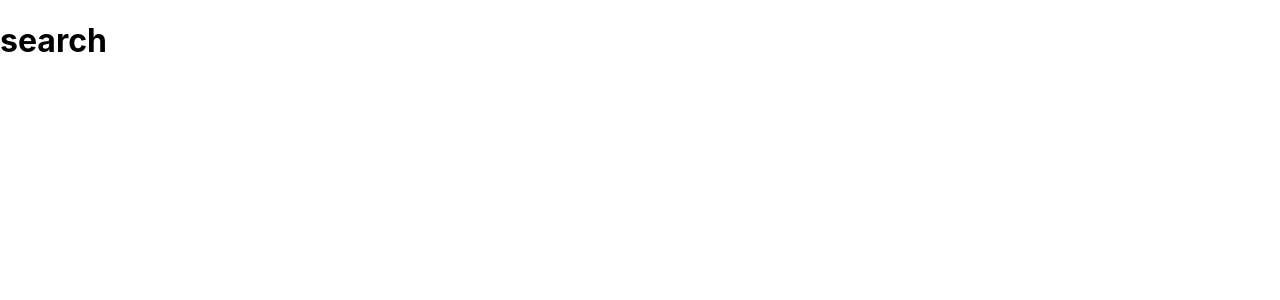
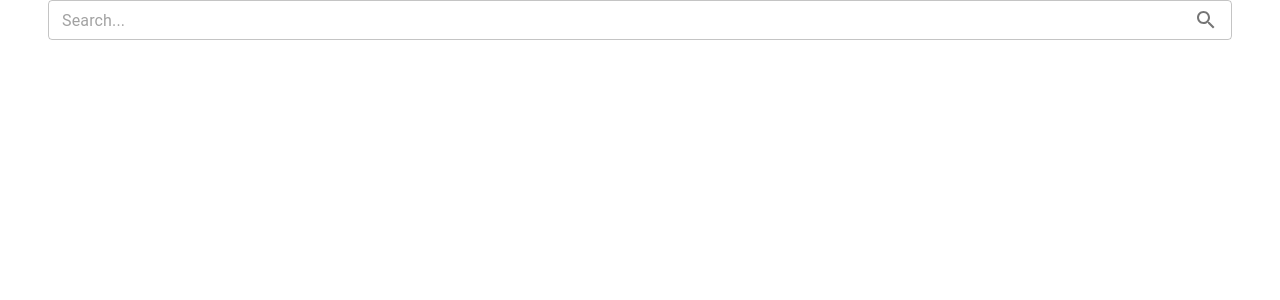
Before and after one commit to foysalBN/Anime_search_app, a React (Create React App) app: page / in a window 1280 px wide. Shown: the top 300 px of the page. Built offline with nearby package versions, Linux system fonts and the light colour scheme.

Commit message:
Search bar added with debounced onchange

```diff
--- a/package.json
+++ b/package.json
@@ -11,6 +11,7 @@
     "@testing-library/react": "^12.1.2",
     "@testing-library/user-event": "^13.5.0",
     "@types/jest": "^27.4.0",
+    "@types/lodash.debounce": "^4.0.6",
     "@types/node": "^16.11.21",
     "@types/react": "^17.0.38",
     "@types/react-dom": "^17.0.11",
--- a/src/components/Search.tsx
+++ b/src/components/Search.tsx
@@ -1,10 +1,13 @@
 import { Box } from '@mui/system';
-import React from 'react';
+import React, { useState } from 'react';
+import SearchBar from './SearchBar';
 
 const Search = () => {
+    const [query, setQuery] = useState('');
+
     return (
-        <Box>
-            <h1>search</h1>
+        <Box sx={{ maxWidth: "1200px", mx: "auto", px: '3em' }} >
+            <SearchBar query={query} setQuery={setQuery} />
 
         </Box>
     );
--- /dev/null
+++ b/src/components/SearchBar.tsx
@@ -0,0 +1,40 @@
+import React from 'react';
+import { InputAdornment, TextField } from '@mui/material';
+import SearchIcon from '@mui/icons-material/Search';
+import debounce from 'lodash.debounce'
+
+interface IProps {
+    query: string,
+    setQuery: Function
+};
+
+const SearchBar: React.FC<IProps> = ({ query, setQuery }) => {
+    const updateQueru = (e: React.ChangeEvent<HTMLInputElement>) => {
+        console.log(e.target.value)
+        setQuery(e.target.value);
+    }
+    const debouncedOnChange = debounce(updateQueru, 200);
+
+    return (
+        <div>
+            <TextField
+                placeholder='Search...'
+                variant="outlined"
+                size='small'
+                onChange={debouncedOnChange}
+                sx={{
+                    width: 1,
+                }}
+                InputProps={{
+                    endAdornment: (
+                        <InputAdornment position="end">
+                            <SearchIcon />
+                        </InputAdornment>
+                    ),
+                }}
+            />
+        </div>
+    );
+};
+
+export default SearchBar;
```
Also changed, not shown: 1 other file (tests, documents, lock files or other folders).
